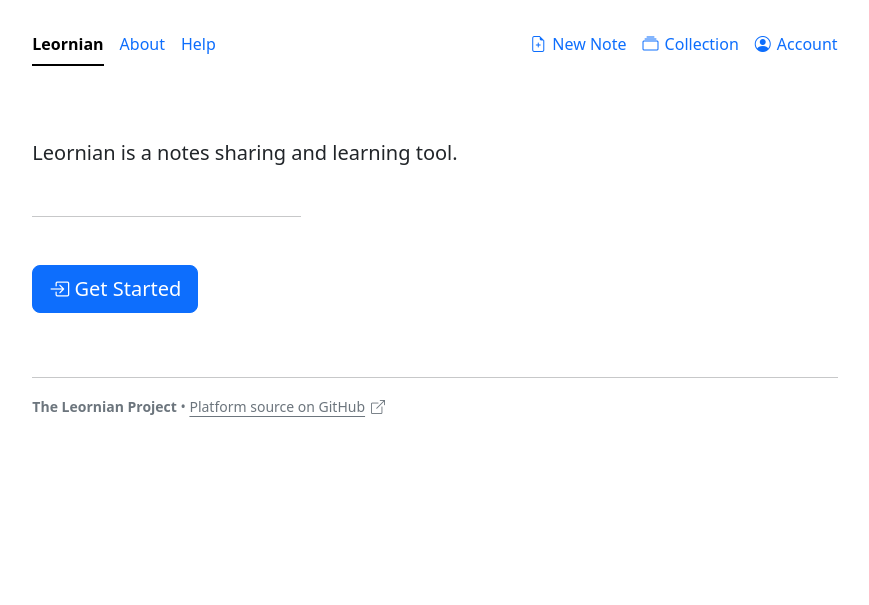
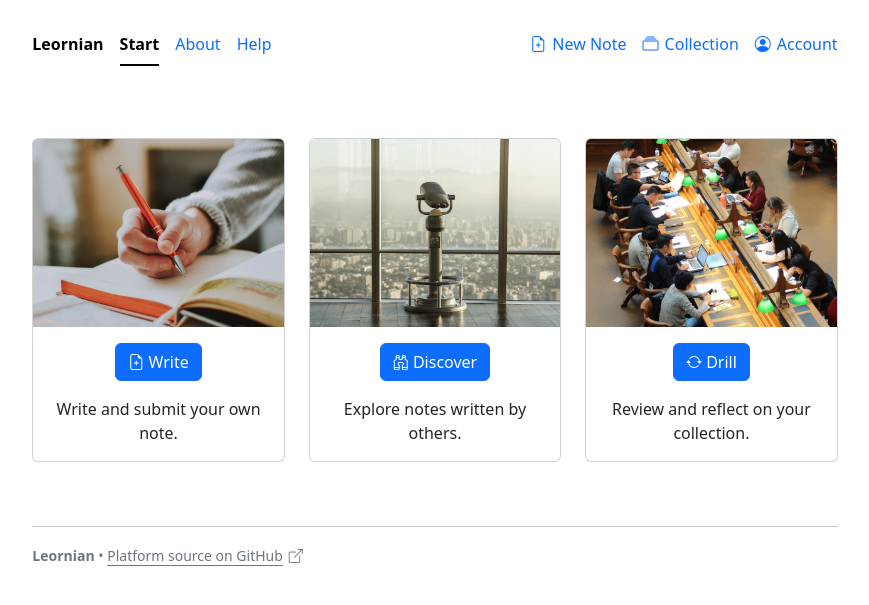
Before and after one commit to djramones/leornian, a Django app: page / in a window 1280 px wide. Shown: the top 605 px of the page, without its empty margins (205-1074 px from the left). Run offline with Django 4.2, Linux system fonts and the light colour scheme; the visitor is signed in with stand-in values (Sample User, id 1); some libraries are stand-ins or nearby versions.

Commit message:
Update home pages
Implement a distinct "start"/home page for logged-in users.

```diff
--- a/leornian/urls.py
+++ b/leornian/urls.py
@@ -21,7 +21,7 @@ urlpatterns = [
         name="my-account",
     ),
     path("", include("notes.urls")),
-    path("", TemplateView.as_view(template_name="home.html"), name="home"),
+    path("", site_views.home, name="home"),
 ]
 
 if settings.DEBUG:
--- a/leornian/views.py
+++ b/leornian/views.py
@@ -1,5 +1,14 @@
+from django.views.generic import TemplateView
 from django.contrib import messages
 from django.http import HttpResponseRedirect
+
+from notes.views import Start
+
+
+def home(request):
+    if request.user.is_authenticated:
+        return Start.as_view()(request)
+    return TemplateView.as_view(template_name="home.html")(request)
 
 
 def messages_test(request):
--- /dev/null
+++ b/notes/templates/notes/start.html
@@ -0,0 +1,40 @@
+{% extends "base.html" %}
+{% load static %}
+
+{% block content %}
+<div class="row row-gap-3">
+    <div class="col-lg-4">
+        <div class="card text-center">
+            <img class="card-img-top" src="{% static 'notes/images/pexels-lil-artsy-1925536-edited.jpg' %}" alt="">
+            <div class="card-body">
+                <a class="btn btn-primary mb-3" href="{% url 'notes:create-note' %}">
+                    <i class="bi-file-earmark-plus"></i> Write
+                </a>
+                <p class="card-text">Write and submit your own note.</p>
+            </div>
+        </div>
+    </div>
+    <div class="col-lg-4">
+        <div class="card text-center">
+            <img class="card-img-top" src="{% static 'notes/images/pexels-alvaro-matzumura-3380524-edited.jpg' %}" alt="">
+            <div class="card-body">
+                <a class="btn btn-primary mb-3" href="#">
+                    <i class="bi-binoculars"></i> Discover
+                </a>
+                <p class="card-text">Explore notes written by others.</p>
+            </div>
+        </div>
+    </div>
+    <div class="col-lg-4">
+        <div class="card text-center">
+            <img class="card-img-top" src="{% static 'notes/images/pexels-pixabay-159775-edited.jpg' %}" alt="">
+            <div class="card-body">
+                <a class="btn btn-primary mb-3" href="#">
+                    <i class="bi-arrow-repeat"></i> Drill
+                </a>
+                <p class="card-text">Review and reflect on your collection.</p>
+            </div>
+        </div>
+    </div>
+</div>
+{% endblock %}
--- a/notes/views.py
+++ b/notes/views.py
@@ -1,5 +1,5 @@
 from django.views import View
-from django.views.generic import ListView, DetailView
+from django.views.generic import ListView, DetailView, TemplateView
 from django.core.paginator import Paginator, EmptyPage
 from django.http import HttpResponseRedirect
 from django.contrib import messages
@@ -154,3 +154,7 @@ class CollectionAction(LoginRequiredMixin, View):
         if url_has_allowed_host_and_scheme(redirect_url, allowed_hosts=None):
             return HttpResponseRedirect(redirect_url)
         return HttpResponseRedirect(note.get_absolute_url())
+
+
+class Start(TemplateView):
+    template_name = "notes/start.html"
--- a/templates/base.html
+++ b/templates/base.html
@@ -14,10 +14,15 @@
             <ul class="nav nav-underline">
                 {% with namespace=request.resolver_match.namespace url_name=request.resolver_match.url_name %}
                 <li class="nav-item">
-                    <a class="nav-link link-body-emphasis {% if url_name == 'home' %}active{% endif %}" href="{% url 'home' %}">
+                    <a class="nav-link link-body-emphasis" href="{% url 'home' %}">
                         <strong>Leornian</strong>
                     </a>
                 </li>
+                {% if user.is_authenticated %}
+                <li class="nav-item">
+                    <a class="nav-link {% if url_name == 'home' %}active{% endif %}" href="{% url 'home' %}">Start</a>
+                </li>
+                {% endif %}
                 <li class="nav-item">
                     <a class="nav-link" href="#">About</a>
                 </li>
@@ -46,7 +51,8 @@
                     </a>
                     {% else %}
                     <a class="nav-link icon-link {% if url_name == 'my-account' %}active{% endif %}" href="{% url 'my-account' %}">
-                        <i class="bi-person-circle"></i> Account
+                        <i class="bi-person-circle"></i>
+                        <span class="d-none d-lg-block">Account</span>
                     </a>
                     {% endif %}
                 </li>
@@ -73,7 +79,7 @@
         <footer class="col-lg-8 mx-auto p-4">
             <hr>
             <small class="text-secondary">
-                <strong>The Leornian Project</strong>
+                <strong>Leornian</strong>
                 &bull;
                 <a class="icon-link link-secondary" href="https://github.com/djramones/leornian">
                     Platform source on GitHub
--- a/templates/home.html
+++ b/templates/home.html
@@ -1,9 +1,16 @@
 {% extends "base.html" %}
+{% load static %}
 
 {% block content %}
-<p class="col-lg-8 fs-5">Leornian is a notes sharing and learning tool.</p>
-<hr class="col-lg-4 my-5">
-<a class="btn btn-primary btn-lg" href="#">
-    <i class="bi-box-arrow-in-right"></i> Get Started
-</a>
+<div class="row align-items-center row-gap-3">
+    <div class="col-lg-4">
+        <p class="fs-5">Leornian is a notes sharing and learning tool.</p>
+        <a class="btn btn-primary" href="{% url 'login' %}">
+            <i class="bi-box-arrow-in-right"></i> Get Started
+        </a>
+    </div>
+    <div class="col-lg-8">
+        <img class="img-fluid rounded" src="{% static 'images/pexels-pixabay-159711.jpg' %}" alt="Shelves full of colorful books.">
+    </div>
+</div>
 {% endblock %}
```
Also changed, not shown: notes/static/notes/images/pexels-alvaro-matzumura-3380524-edited.jpg (added), notes/static/notes/images/pexels-lil-artsy-1925536-edited.jpg (added), notes/static/notes/images/pexels-pixabay-159775-edited.jpg (added), static/images/pexels-pixabay-159711.jpg (added).
